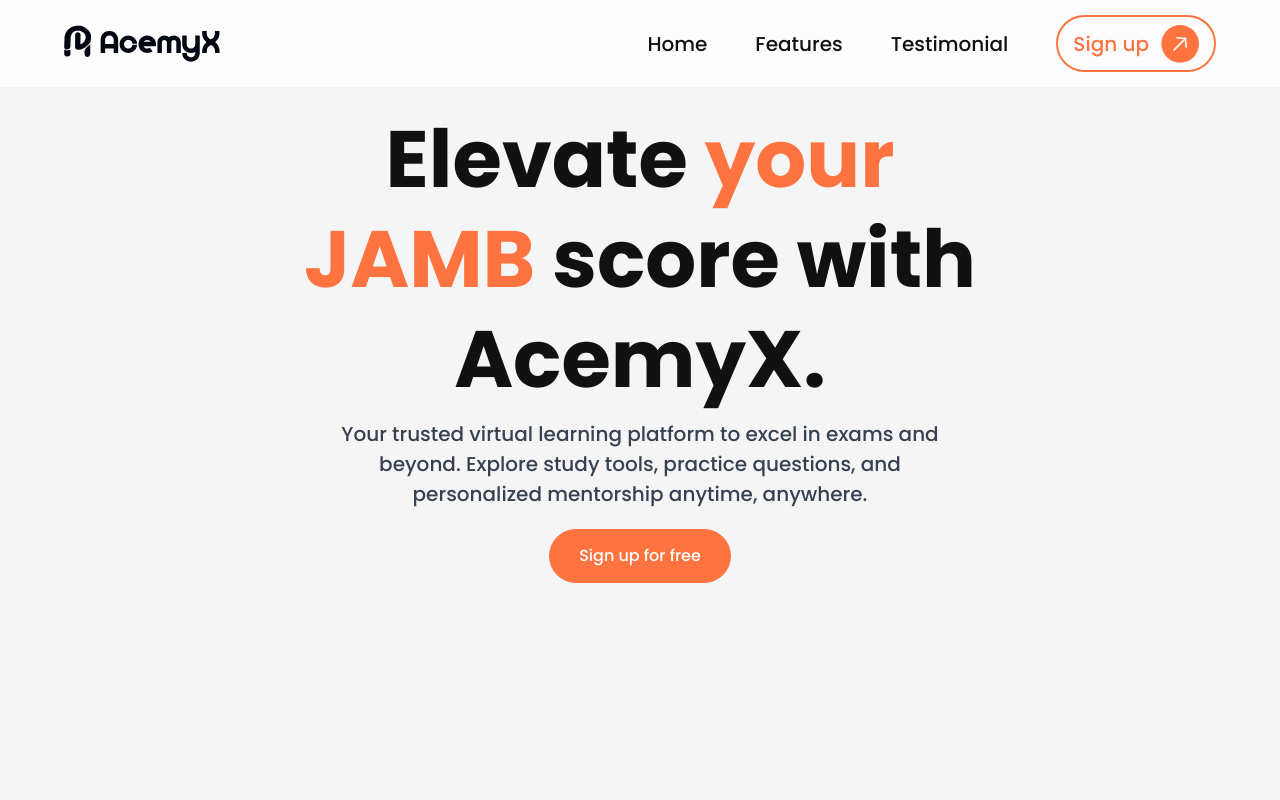
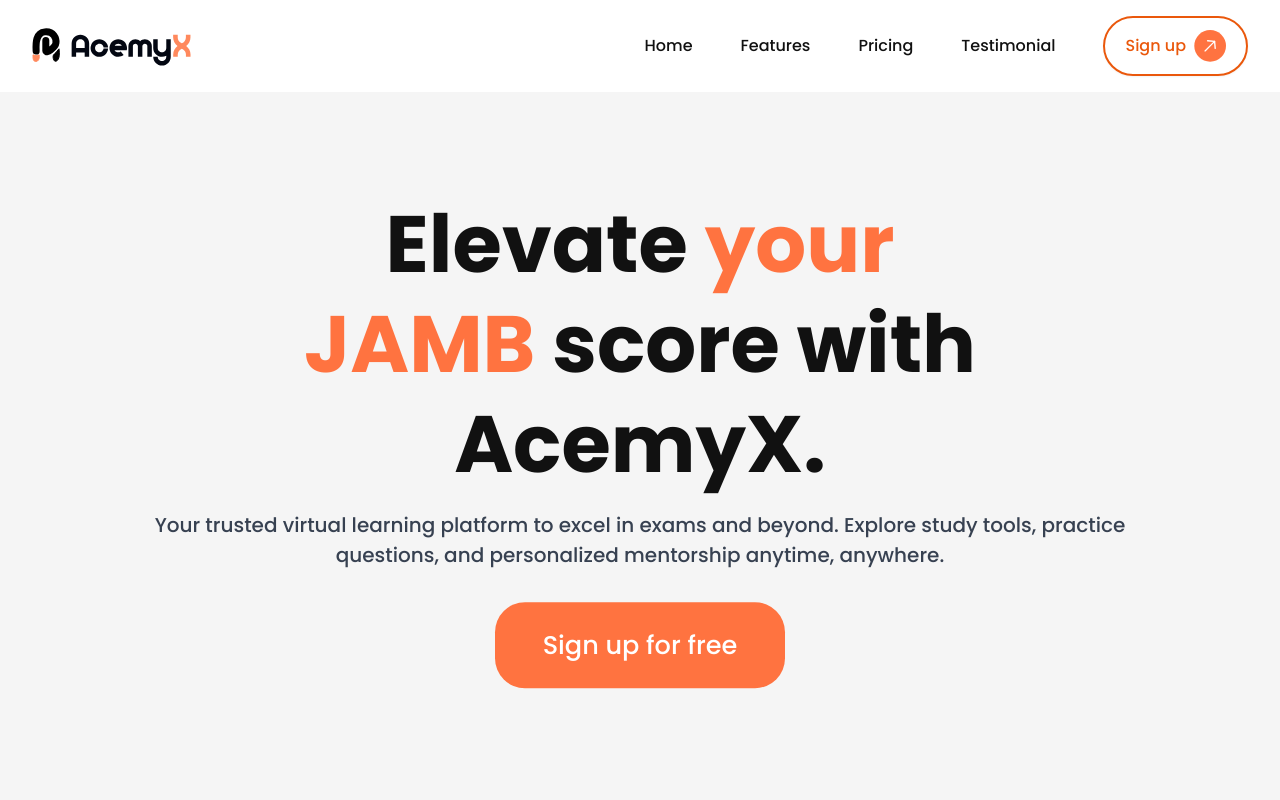
Before and after one commit to Acemyxs/AcemyX, a React (Vite) app: page / in a window 1280 px wide. Shown: the top 800 px of the page. Built offline with nearby package versions, Linux system fonts and the light colour scheme.

Commit message:
Add Logo and Nav components; refactor Header for improved structure

```diff
--- a/src/components/Header.jsx
+++ b/src/components/Header.jsx
@@ -1,100 +1,11 @@
-import { useState } from "react";
-import { HiMenu, HiX } from "react-icons/hi";
+import Logo from "./Logo";
+import Nav from "./Nav";
 
 export default function Header() {
-  const [isMenuOpen, setIsMenuOpen] = useState(false);
-
   return (
-    <header className="fixed top-0 left-0 w-full z-50 bg-white/80 backdrop-blur-sm">
-      <div className="mx-auto w-[90%] flex items-center justify-between py-6">
-        {/* Logo */}
-        <div>
-          <img
-            src="./Acemyx-logo.svg"
-            alt="AcemyX Logo"
-            // className='h-8 w-auto'
-          />
-        </div>
-
-        {/* Desktop Navigation */}
-        <nav className="hidden md:block">
-          <ul className="flex items-center gap-[4.8rem]">
-            <li>
-              <a
-                href="#"
-                className="text-[2rem] font-medium transition-all duration-300"
-              >
-                Home
-              </a>
-            </li>
-            <li>
-              <a
-                href="#"
-                className="text-[2rem] font-medium transition-all duration-300"
-              >
-                Features
-              </a>
-            </li>
-            <li>
-              <a
-                href="#"
-                className="text-[2rem] font-medium transition-all duration-300"
-              >
-                Testimonial
-              </a>
-            </li>
-            <li>
-              <a
-                href="#"
-                className="flex items-center gap-[1.2rem] rounded-full border-[0.2rem] border-[#ff7340] px-6 py-3 text-[2rem] font-medium text-[#ff7340] transition-all duration-300 hover:bg-[#ff7340]/10"
-              >
-                <span>Sign up</span>
-                <img
-                  src="./Arrowup.svg"
-                  alt="Sign up icon"
-                  // className='h-10 w-10 '
-                />
-              </a>
-            </li>
-          </ul>
-        </nav>
-
-        {/* Mobile Menu Button */}
-        <button
-          onClick={() => setIsMenuOpen(!isMenuOpen)}
-          className="md:hidden z-50"
-        >
-          {isMenuOpen ? <HiX size={32} /> : <HiMenu size={32} />}
-        </button>
-
-        {/* Mobile Menu Overlay */}
-        <div
-          className={`fixed inset-0 bg-white/90 backdrop-blur-md transition-all duration-300 ${
-            isMenuOpen ? "opacity-100 visible" : "opacity-0 invisible"
-          } md:hidden`}
-          style={{ zIndex: 40 }}
-        >
-          <div className="flex h-screen items-center justify-center">
-            <ul className="flex flex-col items-center gap-8">
-              <li>
-                <a href="#" className="text-[2.4rem] font-medium">
-                  Home
-                </a>
-              </li>
-              <li>
-                <a href="#" className="text-[2.4rem] font-medium">
-                  Features
-                </a>
-              </li>
-              <li>
-                <a href="#" className="text-[2.4rem] font-medium">
-                  Testimonial
-                </a>
-              </li>
-            </ul>
-          </div>
-        </div>
-      </div>
+    <header className="flex justify-between items-center px-8 py-4 bg-white">
+      <Logo />
+      <Nav />
     </header>
   );
 }
--- /dev/null
+++ b/src/components/Logo.jsx
@@ -0,0 +1,7 @@
+export default function Logo() {
+  return (
+    <a href="#">
+      <img src="/acemyx-logo.svg" alt="AcemyX logo" />
+    </a>
+  );
+}
--- a/src/components/Nav.jsx
+++ b/src/components/Nav.jsx
@@ -1,83 +1,20 @@
-import { useState } from "react";
-import { HiMenu, HiX } from "react-icons/hi";
-
 export default function Nav() {
-  const [isMenuOpen, setIsMenuOpen] = useState(false);
-
-  const toggleMenu = () => {
-    setIsMenuOpen(!isMenuOpen);
-  };
-
+  const navLinks = ["home", "features", "pricing", "testimonial"];
   return (
-    <header className="sticky top-0 z-50 w-full backdrop-blur-sm">
-      <div className="w-11/12 mx-auto">
-        <nav className="flex items-center justify-between py-6">
-          {/* Logo */}
-          <div className="flex items-center">
-            <img src="/AcemyX.svg" alt="AcemyX logo" className="h-8" />
-          </div>
-
-          {/* Desktop Nav Links */}
-          <div className="hidden md:flex items-center gap-12">
-            <a
-              href="#"
-              className="text-gray-700 px-3 py-2 rounded-lg transition-all duration-300"
-            >
-              Home
+    <nav>
+      <ul className="flex gap-12 items-center">
+        {navLinks.map((link) => (
+          <li key={link}>
+            <a href="#home" className="capitalize font-medium">
+              {link}
             </a>
-            <a
-              href="#"
-              className="text-gray-700 px-3 py-2 rounded-lg transition-all duration-300"
-            >
-              Features
-            </a>
-            <a
-              href="#"
-              className="text-gray-700 px-3 py-2 rounded-lg transition-all duration-300"
-            >
-              Testimonial
-            </a>
-          </div>
-
-          <div className="flex items-center gap-6">
-            {/* Sign In Button */}
-            <button className="px-8 py-3 bg-orange-500 text-white font-medium rounded-full hover:bg-orange-600 transition-all duration-300 shadow-sm hover:shadow-md">
-              Sign In
-            </button>
-
-            {/* Hamburger Menu Button */}
-            <button onClick={toggleMenu} className="md:hidden text-2xl z-50">
-              {isMenuOpen ? <HiX /> : <HiMenu />}
-            </button>
-          </div>
-        </nav>
-
-        {/* Mobile Menu */}
-        {isMenuOpen && (
-          <div className="md:hidden fixed inset-0 w-full h-screen backdrop-blur-lg transform transition-transform duration-300 ease-in-out">
-            <div className="flex flex-col items-center justify-center h-full space-y-8 text-xl">
-              <a
-                href="#"
-                className="text-gray-700 px-3 py-2 rounded-lg transition-all duration-300"
-              >
-                Home
-              </a>
-              <a
-                href="#"
-                className="text-gray-700 px-3 py-2 rounded-lg transition-all duration-300"
-              >
-                Features
-              </a>
-              <a
-                href="#"
-                className="text-gray-700 px-3 py-2 rounded-lg transition-all duration-300"
-              >
-                Testimonial
-              </a>
-            </div>
-          </div>
-        )}
-      </div>
-    </header>
+          </li>
+        ))}
+        <button className="inline-flex items-center gap-2 rounded-full py-3 px-5 border-2 text-orange-600 border-orange-600 hover:text-white font-medium hover:bg-orange-600 transition-all duration-300 shadow-sm hover:shadow-md">
+          <span>Sign up</span>
+          <img src="/Arrowup.svg" alt="arrow" className="w-8 h-8" />
+        </button>
+      </ul>
+    </nav>
   );
 }
--- a/src/index.css
+++ b/src/index.css
@@ -6,10 +6,6 @@
 @tailwind utilities;
 
 @layer base {
-  html {
-    font-size: 62.5%; /* 1rem = 10px */
-  }
-
   body {
     font-family: "Poppins", sans-serif;
     background-color: theme("colors.primary-bg");
```
Also changed, not shown: public/Acemyx-logo.svg.
